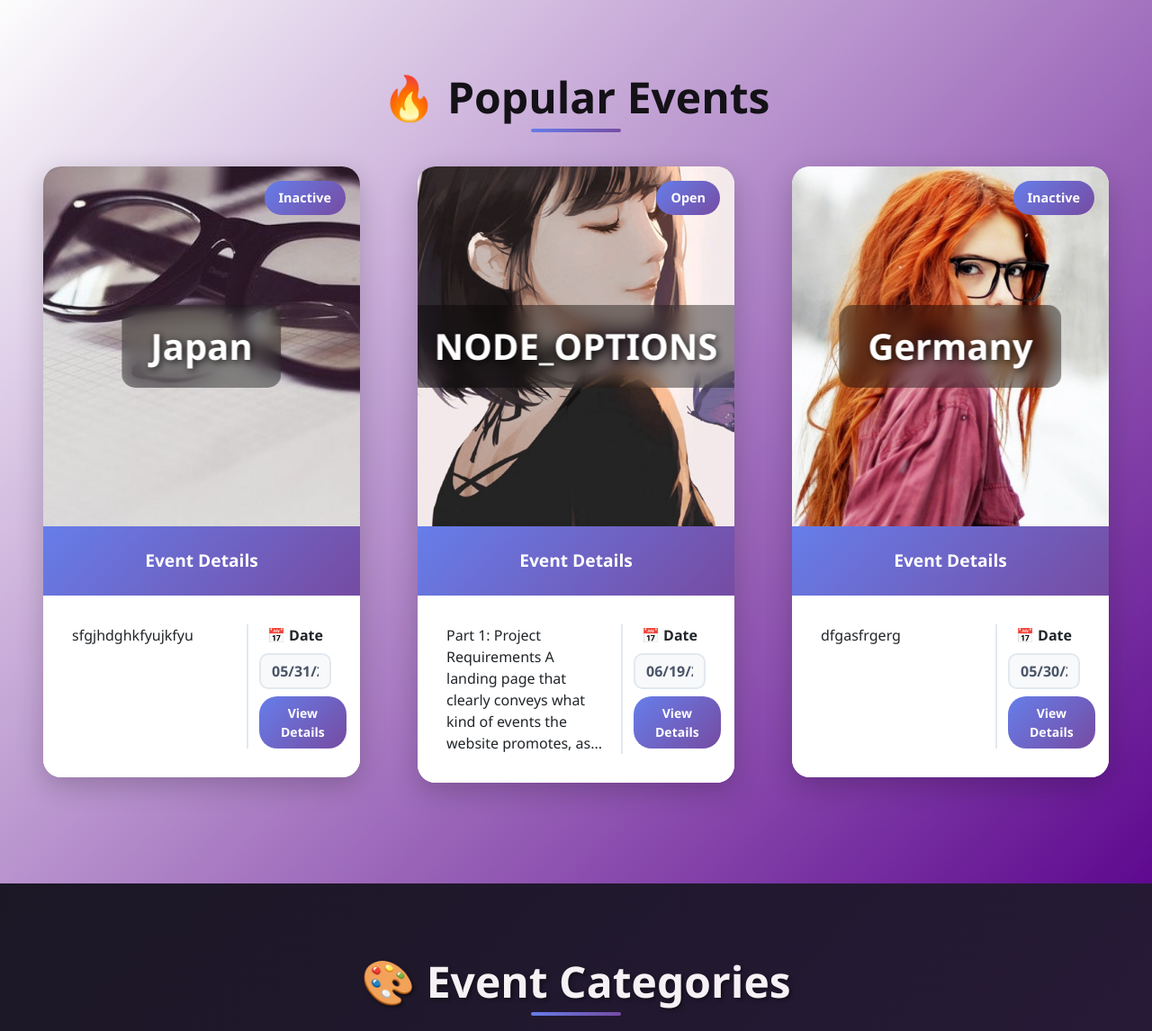
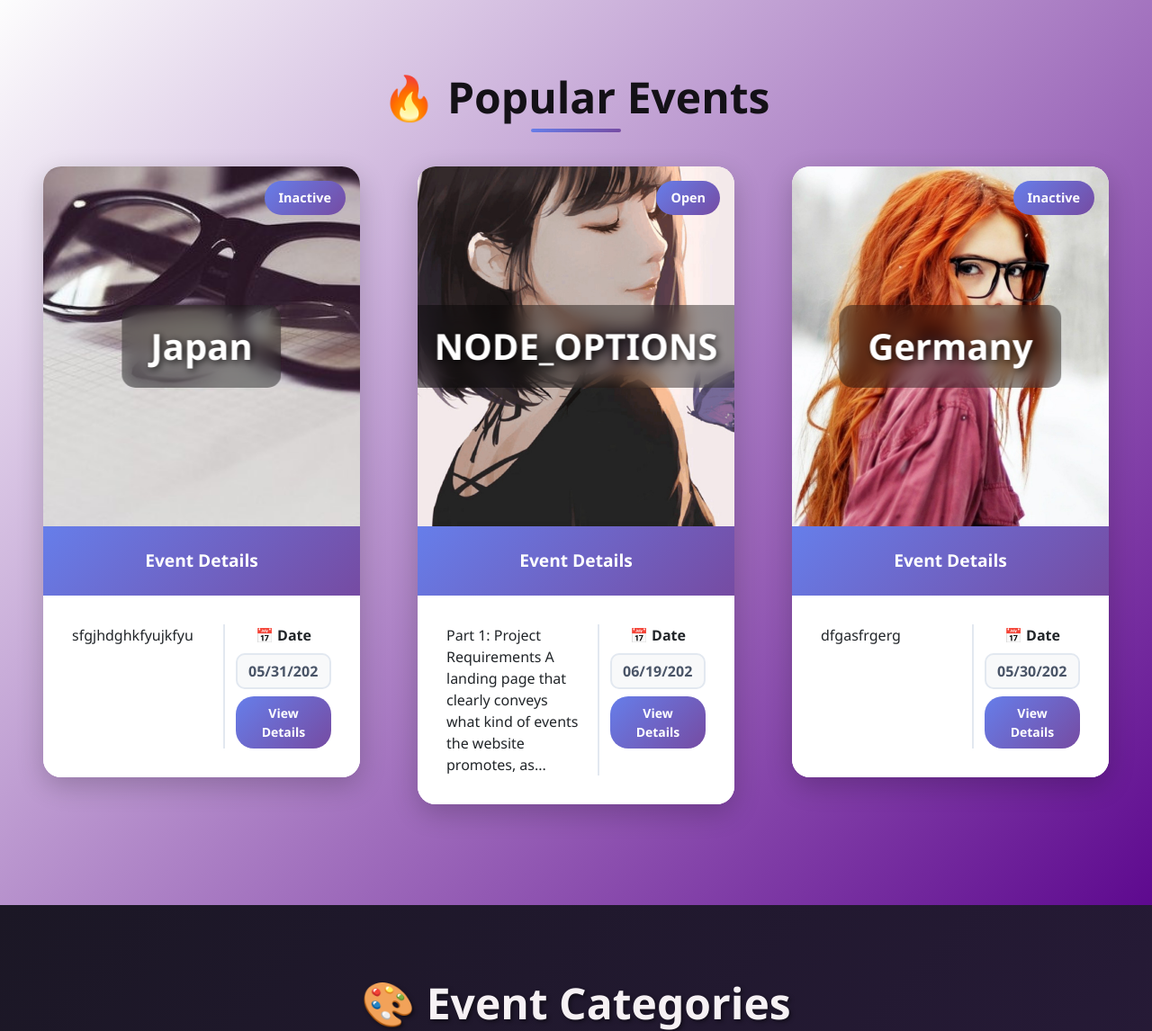
Before and after one commit to T3nuous/IAB207-2, a Flask app: page / in a window 1280 px wide. Shown: the part 1835-2981 px from the top of the page at 90% size. Run offline with Flask 3, Linux system fonts and the light colour scheme; some libraries are stand-ins or nearby versions.

Commit message:
card styling in home page fixed

```diff
--- a/a3_starter_code/projectfile/website/templates/index.html
+++ b/a3_starter_code/projectfile/website/templates/index.html
@@ -122,10 +122,10 @@
                                 </div>
                                 <div class="card-body">
                                     <div class="row">
-                                        <div class="col-md-8 custom-border">
+                                        <div class="col-md-7 custom-border">
                                             <p class="mb-0">{{ event_item.description | truncate(120) }}</p>
                                         </div>
-                                        <div class="col-md-4 text-center">
+                                        <div class="col-md-5 text-center">
                                             <label class="form-label fw-bold">📅 Date</label>
                                             <input type="text" class="form-control mb-2"
                                                    value="{{ event_item.start_datetime.strftime('%m/%d/%Y') if event_item.start_datetime else 'N/A' }}"
@@ -250,10 +250,10 @@
                                 </div>
                                 <div class="card-body">
                                     <div class="row">
-                                        <div class="col-md-8 custom-border">
+                                        <div class="col-md-7 custom-border">
                                             <p class="mb-0">{{ event_item.description | truncate(120) }}</p>
                                         </div>
-                                        <div class="col-md-4 text-center">
+                                        <div class="col-md-5 text-center">
                                             <label class="form-label fw-bold">📅 Date</label>
                                             <input type="text" class="form-control mb-2"
                                                    value="{{ event_item.start_datetime.strftime('%m/%d/%Y') if event_item.start_datetime else 'N/A' }}"
```
Also changed, not shown: a3_starter_code/projectfile/instance/sitedata.sqlite.
